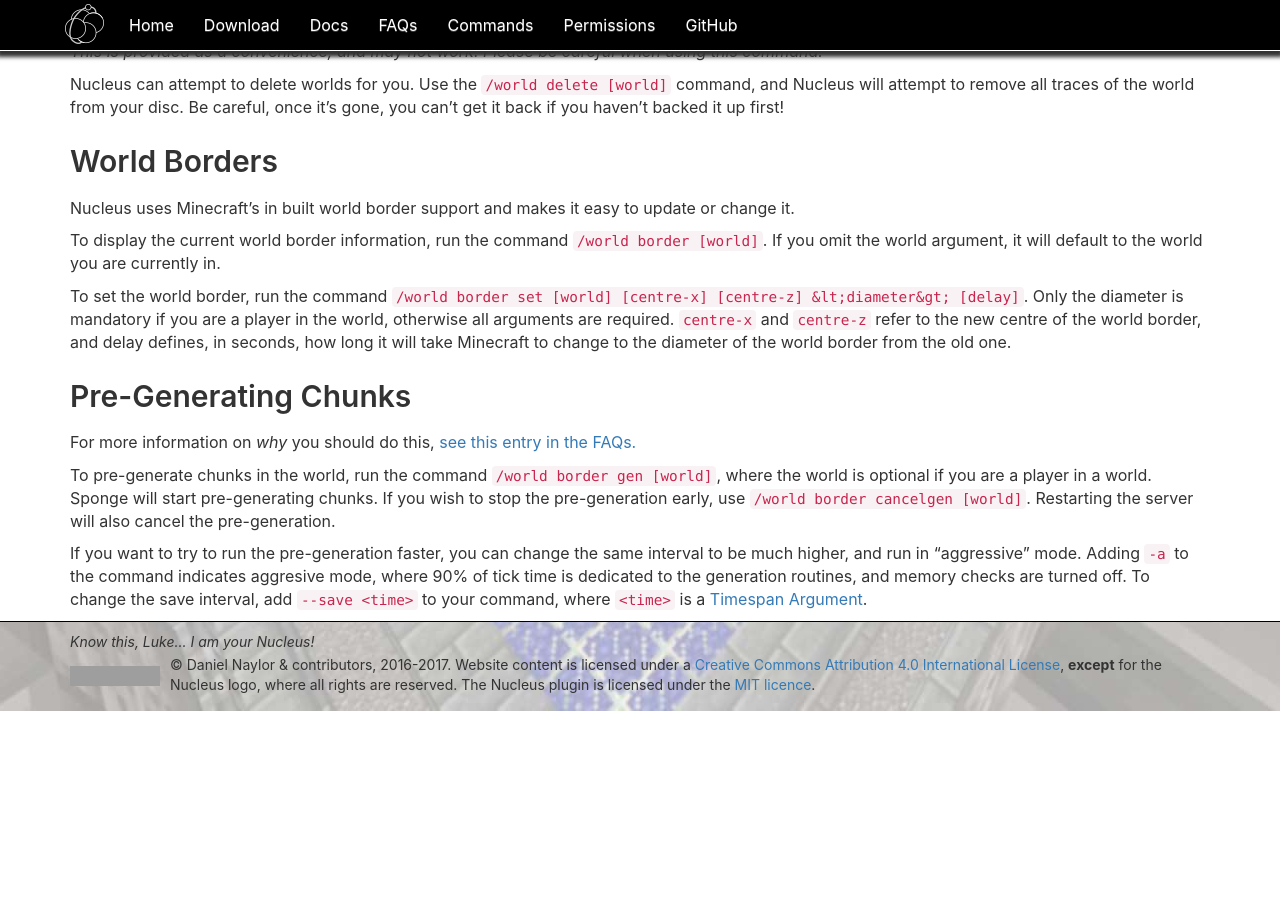
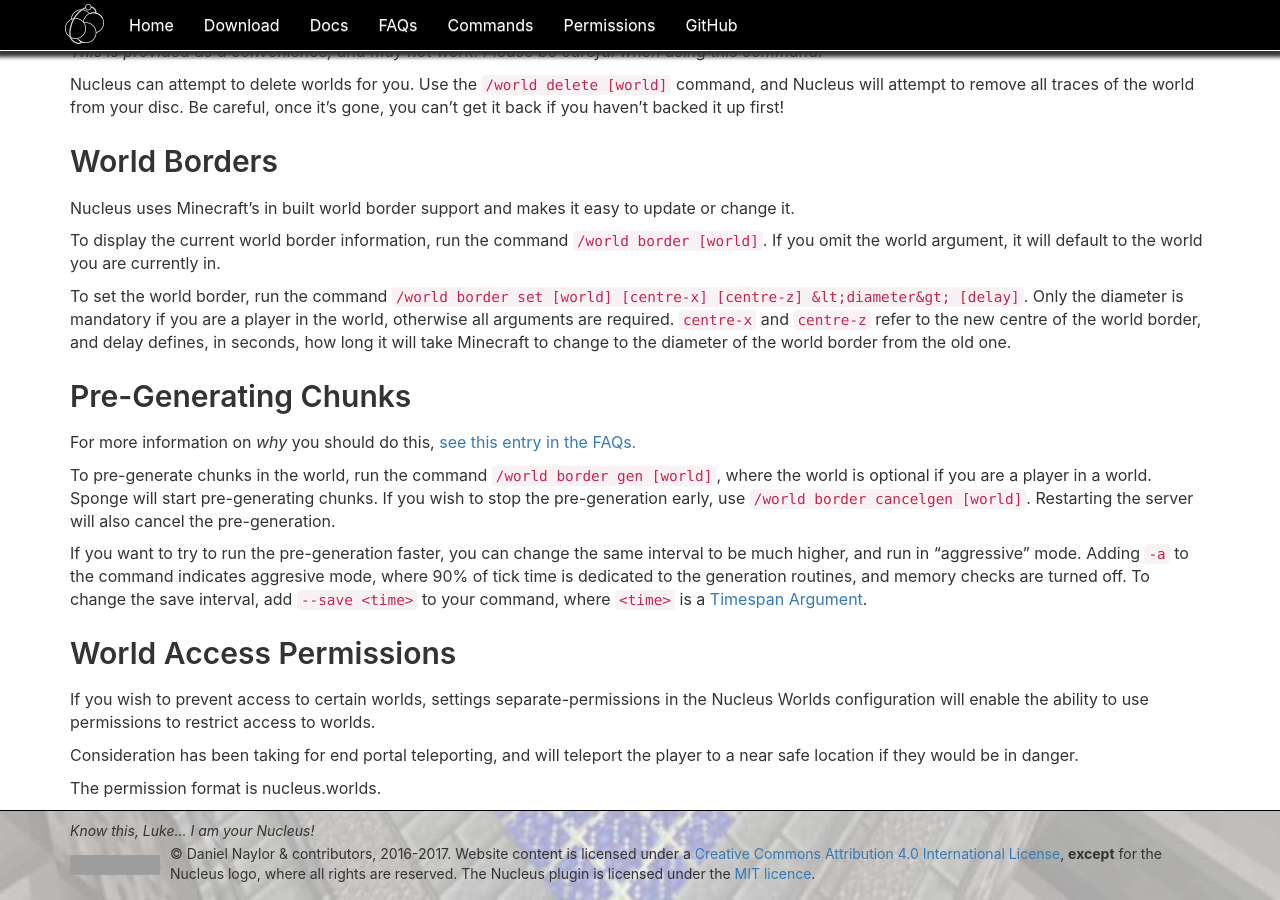
Before and after one commit to NucleusPowered/site-v1, a Jekyll site: the page built from docs/modules/world.md, in a window 1280 px wide and 900 px high, scrolled down 1210 px. Built offline with Jekyll 4.4.1, drawn with Linux system fonts in a browser that asks for light colours; comment, search, counter and statistics services are not loaded; before the commit the page ends 1921 px from its top, so only the background shows below that; grey boxes are pictures that could not be loaded.

Commit message:
Add World Access Permissions Documentation.

```diff
--- a/docs/modules/world.md
+++ b/docs/modules/world.md
@@ -79,3 +79,11 @@
 If you want to try to run the pre-generation faster, you can change the same interval to be much higher, and run in "aggressive" mode. Adding
 `-a` to the command indicates aggresive mode, where 90% of tick time is dedicated to the generation routines, and memory checks are turned off.
 To change the save interval, add `--save <time>` to your command, where `<time>` is a [Timespan Argument](../arguments.html#timespan).
+
+## World Access Permissions
+
+If you wish to prevent access to certain worlds, settings separate-permissions in the Nucleus Worlds configuration will enable the ability to use permissions to restrict access to worlds.
+
+Consideration has been taking for end portal teleporting, and will teleport the player to a near safe location if they would be in danger.
+
+The permission format is nucleus.worlds.<worldname>
```
